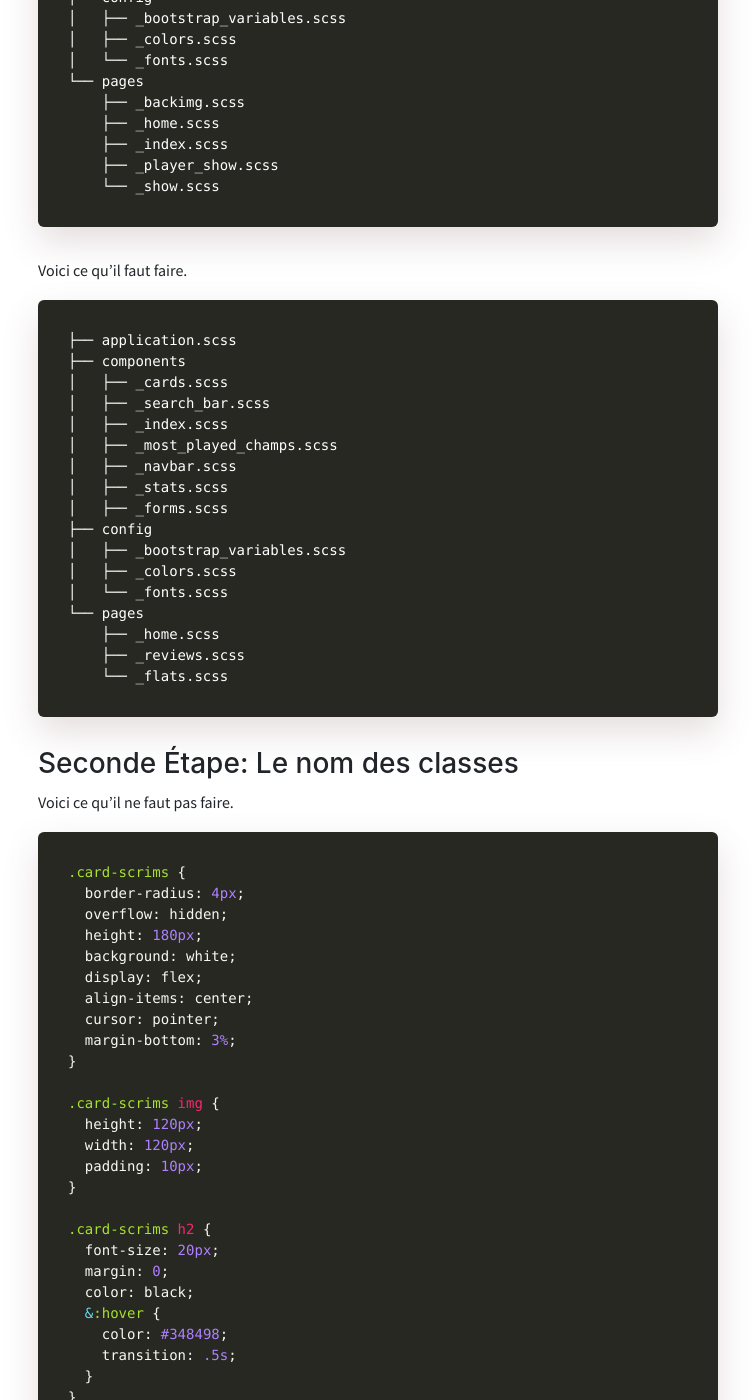
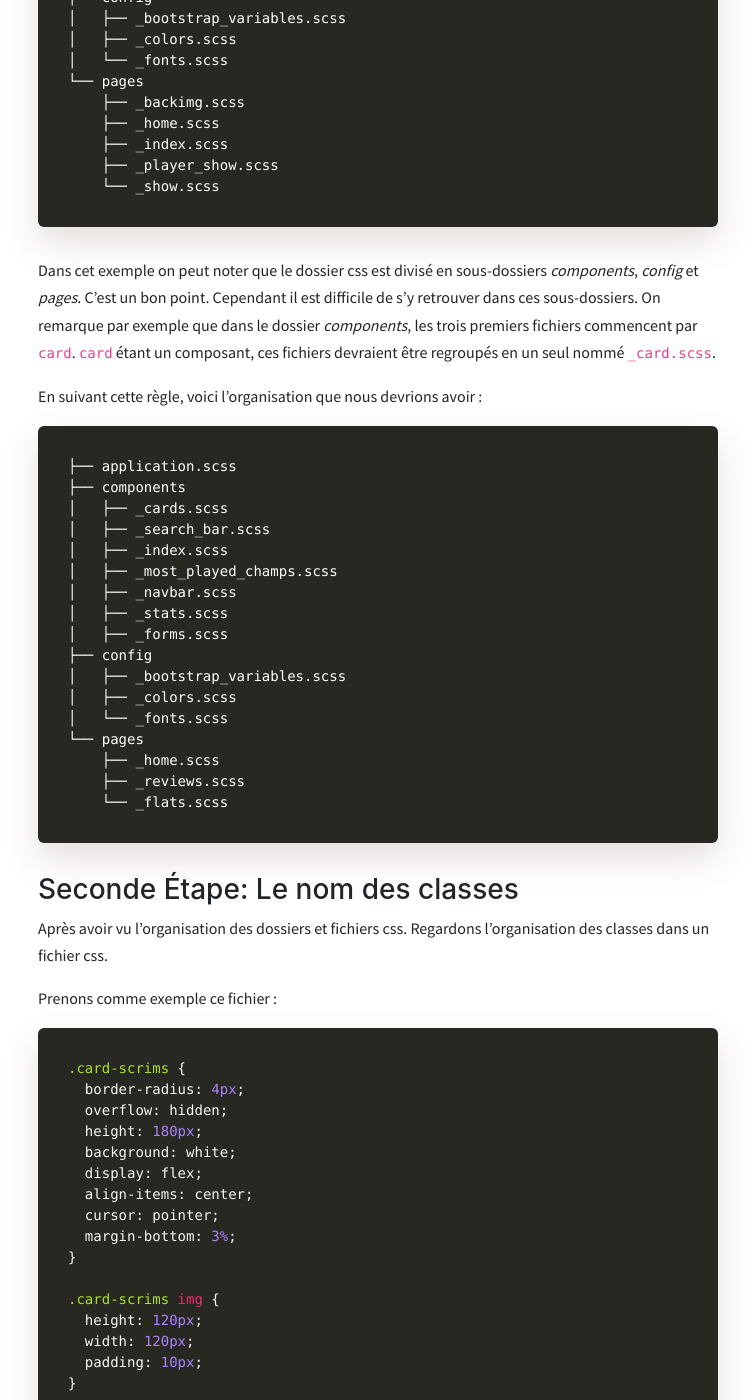
Before and after one commit to alexandrebk/alexandrebk.github.io, a Jekyll site: the page built from _posts/2020-03-04-good-pratice-css.md, in a window 1280 px wide and 1400 px high, scrolled down 806 px. Shown: the whole window, without its empty margins (262-1017 px from the left). Built offline with Jekyll 4.4.1, drawn with Linux system fonts in a browser that asks for light colours; nearby versions of some CDN libraries; some of the changed text lies outside the part shown.

Commit message:
Proofreading CSS

````diff
--- a/_posts/2020-03-04-good-pratice-css.md
+++ b/_posts/2020-03-04-good-pratice-css.md
@@ -8,7 +8,7 @@ status: tech
 
 ### Première étape : Les noms des fichiers
 
-Voici ce qu'il ne faut pas faire
+Prenons un exemple d'organisation de dossier *css*.
 
 ```
 ├── application.scss
@@ -44,7 +44,10 @@ Voici ce qu'il ne faut pas faire
     └── _show.scss
 ```
 
-Voici ce qu'il faut faire.
+Dans cet exemple on peut noter que le dossier css est divisé en sous-dossiers *components*, *config* et *pages*. C'est un bon point. Cependant il est difficile de s'y retrouver dans ces sous-dossiers.
+On remarque par exemple que dans le dossier *components*, les trois premiers fichiers commencent par `card`. `card` étant un composant, ces fichiers devraient être regroupés en un seul nommé `_card.scss`.
+
+En suivant cette règle, voici l'organisation que nous devrions avoir :
 
 ```
 ├── application.scss
@@ -68,7 +71,9 @@ Voici ce qu'il faut faire.
 
 ### Seconde Étape: Le nom des classes
 
-Voici ce qu'il ne faut pas faire.
+Après avoir vu l'organisation des dossiers et fichiers css. Regardons l'organisation des classes dans un fichier css.
+
+Prenons comme exemple ce fichier :
 
 ```scss
 .card-scrims {
@@ -111,9 +116,9 @@ Voici ce qu'il ne faut pas faire.
 }
 ```
 
-Voici ce qu'il faut faire.
+Tout d'abord réunir toutes les *cards* dans un même fichier.
 
-Tout d'abord réunir toutes les *cards* dans un même fichier.
+Nous remarquons la répétition de `.card-scrims`. Pour éviter cette répétition, nous allons nester les éléments.
 
 Ensuite renommer certaines classes. Par exemple pour `.card-scrims-infos`, nous allons la remplacer par `.infos`. Et nous allons facilement la cibler grâce au *nesting*.
 
````
